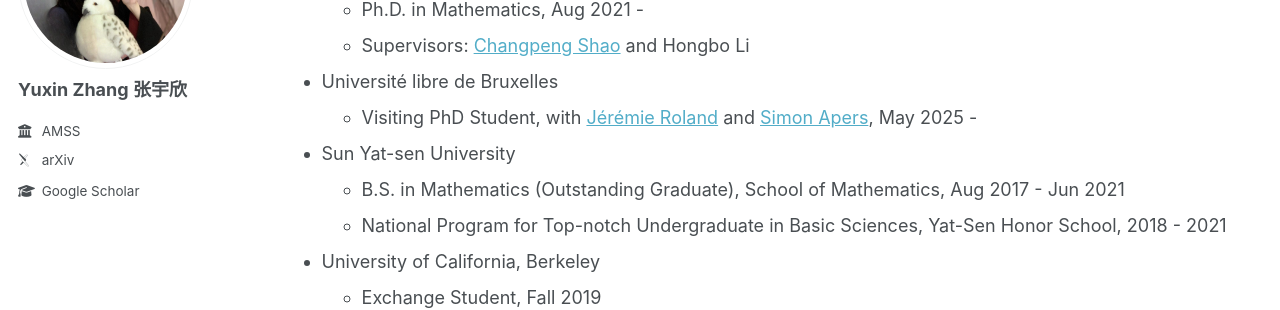
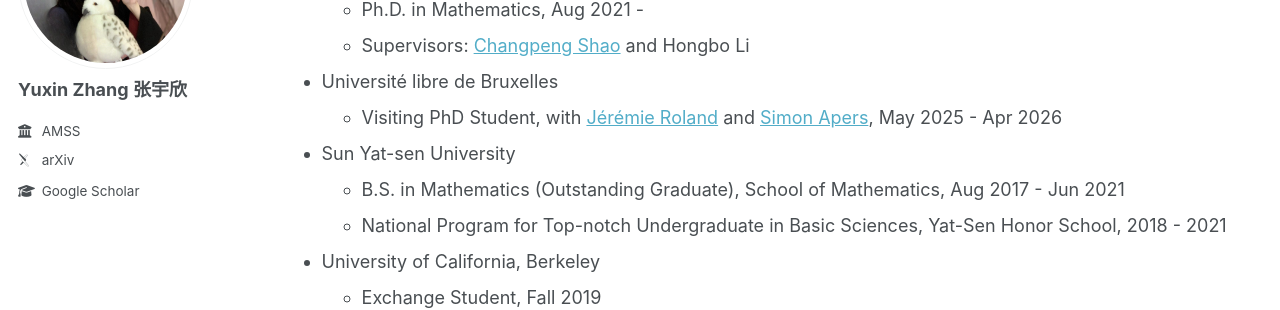
Before and after one commit to yuxinzhangmath/yuxinzhangmath.github.io, a Jekyll site: the page built from _pages/experience.md, in a window 1280 px wide and 1126 px high. Shown: the part 205-515 px from the top of the window. Built offline with Jekyll 4.4.1, drawn with Linux system fonts in a browser that asks for light colours; some web fonts are replaced; a script bundle is joined from its source files by our own code; library files that are not in the unit come from our copies.

Commit message:
Update experience.md

```diff
--- a/_pages/experience.md
+++ b/_pages/experience.md
@@ -13,7 +13,7 @@ author_profile: true
    * Supervisors: [Changpeng Shao](https://changpeng-shao.github.io/) and Hongbo Li
 
 * Université libre de Bruxelles
-   * Visiting PhD Student, with [Jérémie Roland](http://quic.ulb.ac.be/members/jroland) and [Simon Apers](https://simonapers.github.io), May 2025 -
+   * Visiting PhD Student, with [Jérémie Roland](http://quic.ulb.ac.be/members/jroland) and [Simon Apers](https://simonapers.github.io), May 2025 - Apr 2026
 
 * Sun Yat-sen University
    * B.S. in Mathematics (Outstanding Graduate), School of Mathematics, Aug 2017 - Jun 2021
```
